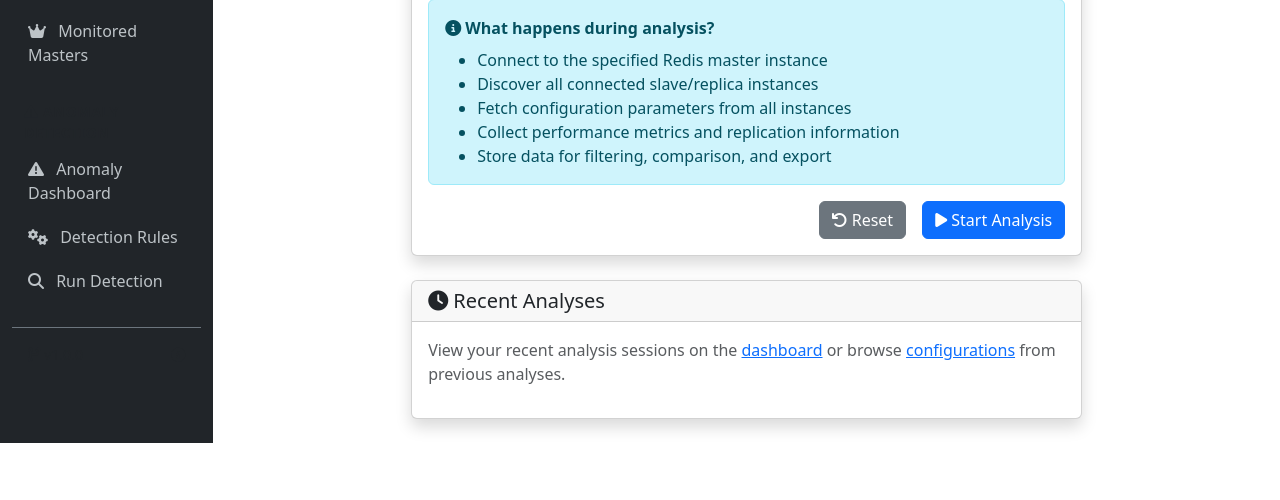
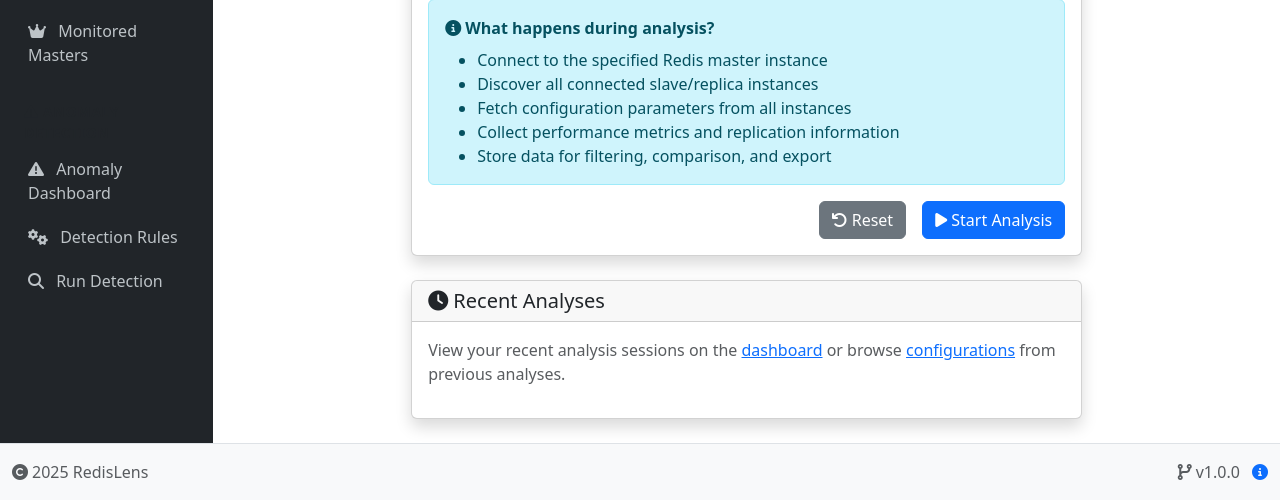
Before and after one commit to harshitgarg02/redis-lens, a Django app: page /analyze/ in a window 1280 px wide. Shown: the part 691-1191 px from the top of the page. Before the commit the page ends 1134 px from the top, so only its background shows below. Run offline with Django 4.2, Linux system fonts and the light colour scheme; the visitor is signed in with stand-in values (Sample User, id 1); some libraries are stand-ins or nearby versions.

Commit message:
fix: adding Copyright

```diff
--- a/analyzer/templates/analyzer/base.html
+++ b/analyzer/templates/analyzer/base.html
@@ -278,20 +278,6 @@
                                 <i class="fas fa-search"></i> Run Detection
                             </a>
                         </li>
-
-                        <!-- Version info -->
-                        <li class="nav-item mt-4 pt-3 border-top border-secondary">
-                            <div class="px-3">
-                                <small class="text-muted d-flex justify-content-between align-items-center">
-                                    <span>
-                                        <i class="fas fa-code-branch me-1"></i>{{ APP_VERSION_DISPLAY }}
-                                    </span>
-                                    {% if user.is_staff %}
-                                        <i class="fas fa-info-circle" title="Build: {{ APP_VERSION_FULL }}"></i>
-                                    {% endif %}
-                                </small>
-                            </div>
-                        </li>
                     </ul>
                 </div>
             </nav>
@@ -313,6 +299,27 @@
             </main>
         </div>
     </div>
+
+    <!-- Footer -->
+    <footer class="bg-light border-top py-3">
+        <div class="container-fluid">
+            <div class="row align-items-center">
+                <div class="col-md-6">
+                    <span class="text-muted">
+                        <i class="fas fa-copyright me-1"></i>2025 RedisLens
+                    </span>
+                </div>
+                <div class="col-md-6 text-md-end">
+                    <span class="text-muted">
+                        <i class="fas fa-code-branch me-1"></i>{{ APP_VERSION_DISPLAY }}
+                        {% if user.is_staff %}
+                            <i class="fas fa-info-circle ms-2 text-primary" title="Build: {{ APP_VERSION_FULL }}" data-bs-toggle="tooltip"></i>
+                        {% endif %}
+                    </span>
+                </div>
+            </div>
+        </div>
+    </footer>
 
     <!-- Global Clear All Confirmation Modal -->
     <div class="modal fade" id="globalClearAllModal" tabindex="-1" aria-labelledby="globalClearAllModalLabel" aria-hidden="true">
```
Also changed, not shown: README.md.
